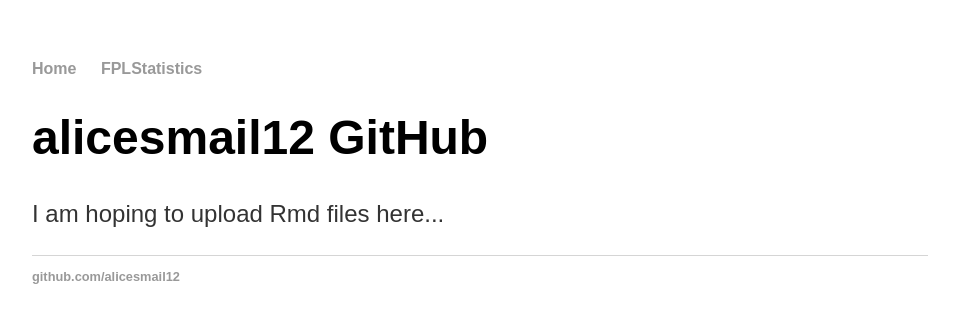
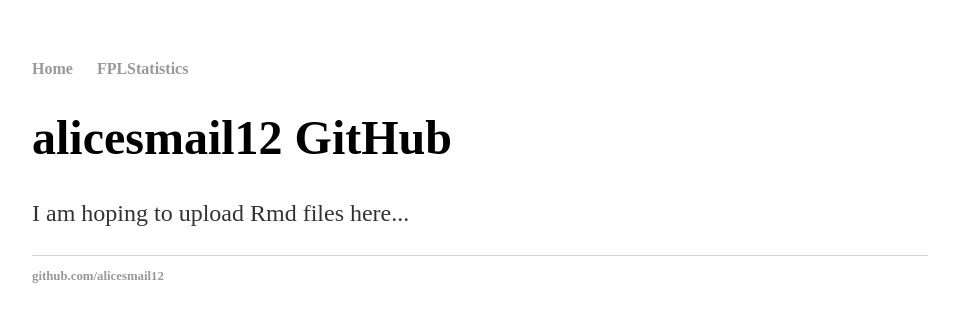
Before and after one commit to alicesmail12/alicesmail12.github.io, a Jekyll site: the page built from index.html, in a window 1280 px wide. Shown: the top 323 px of the page, without its empty margins (160-1119 px from the left). Built offline with Jekyll 4.4.1, drawn with Linux system fonts in a browser that asks for light colours; some web fonts are replaced.

Commit message:
Update main.css

```diff
--- a/css/main.css
+++ b/css/main.css
@@ -1,10 +1,10 @@
 body {
     margin: 60px auto;
     width: 70%;
-    font-family: "Libre Franklin", sans-serif;
+    font-family: 'Radio Canada Big';
 }
 nav ul, footer ul {
-    font-family: "Libre Franklin", sans-serif;
+    font-family: 'Radio Canada Big';
     padding: 0px;
     list-style: none;
     font-weight: bold;
@@ -22,7 +22,7 @@ a:hover {
 }
 h1 {
     font-size: 3em;
-    font-family: "Libre Franklin", sans-serif;
+    font-family: 'Radio Canada Big';
 }
 p {
     font-size: 1.5em;
```
